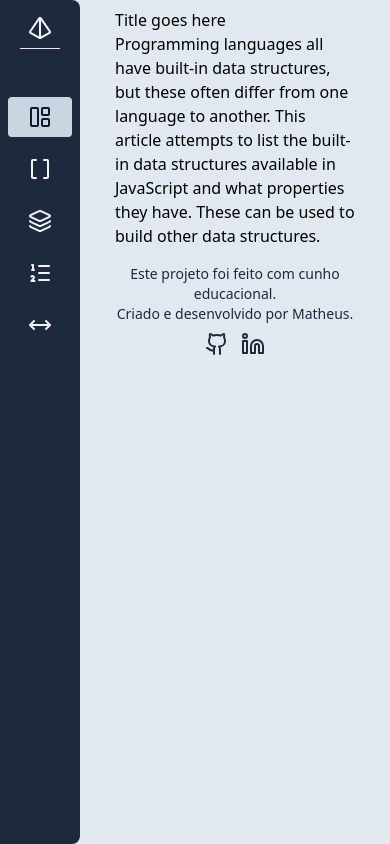
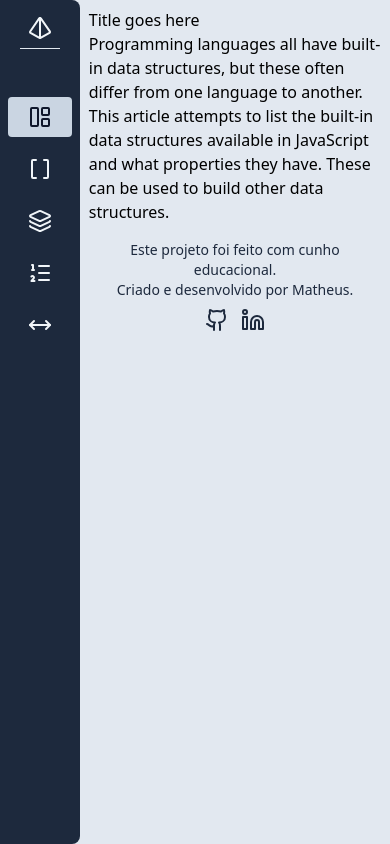
Before and after one commit to MathHenr/algorithm-visualizer, a Next.js app: page / in a window 390 px wide. Built offline with nearby package versions, Linux system fonts and the light colour scheme.

Commit message:
fix(ui): fixing responsiveness container component.

```diff
--- a/src/components/Content/index.tsx
+++ b/src/components/Content/index.tsx
@@ -18,7 +18,7 @@ export function Content({ children }: ContentProp) {
         isOpen ? "max-sm:hidden" : "flex",
       )}
     >
-      <div className={clsx("max-w-60 sm:max-w-2xl lg:max-w-7xl mx-auto")}>
+      <div className={clsx("max-w-[75vw] sm:max-w-2xl lg:max-w-7xl mx-auto")}>
         {children}
       </div>
       <Footer />
```
